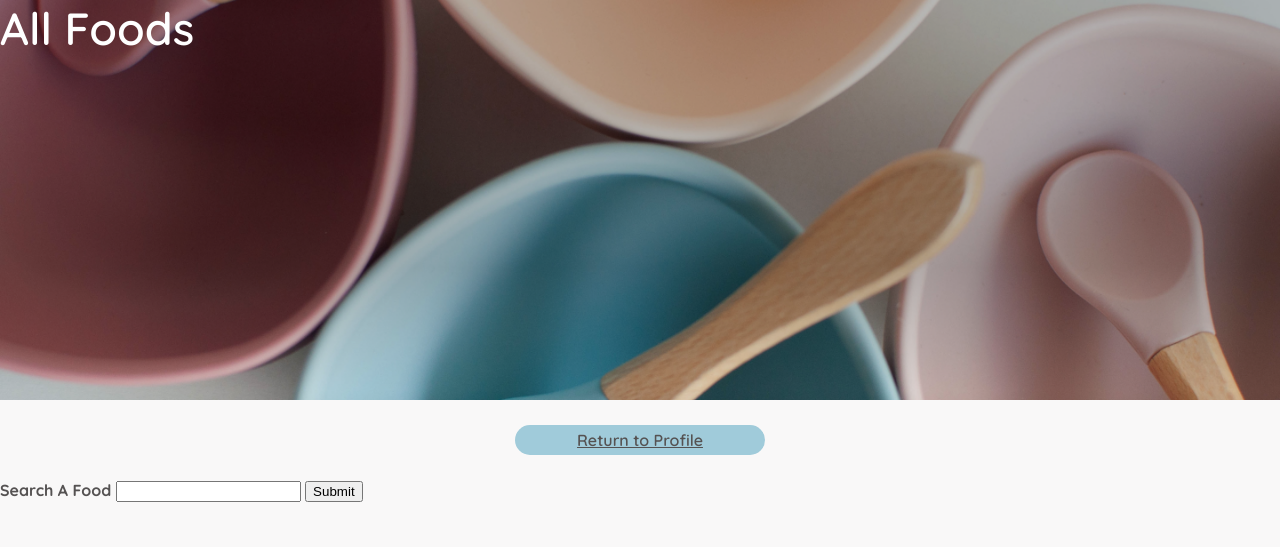
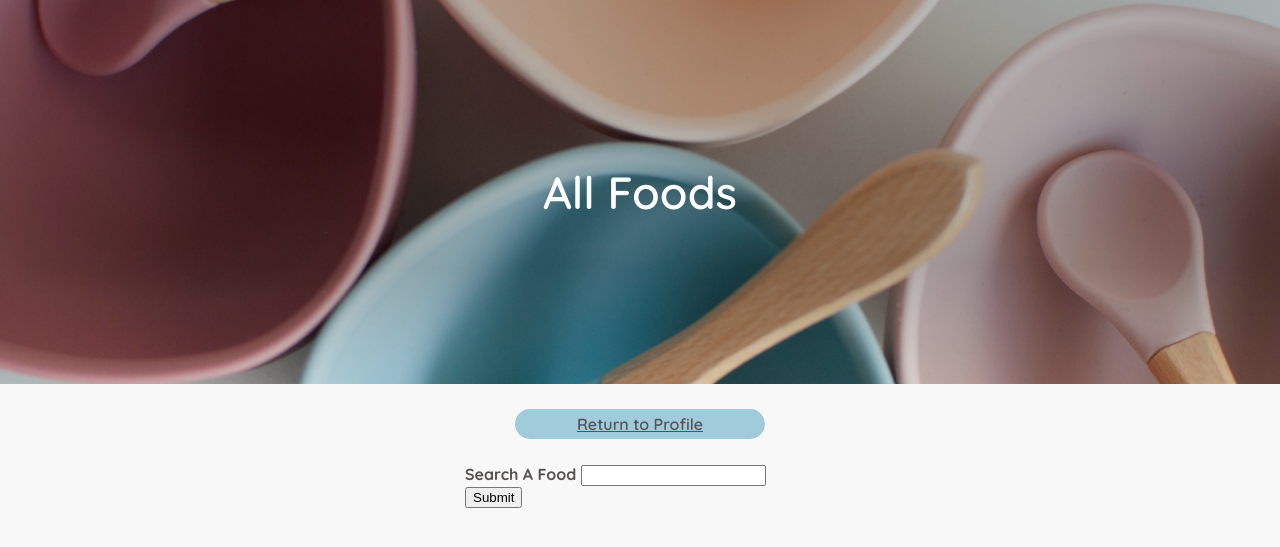
Before and after one commit to NicoleWilliams/baby-bites, a Flask app: page /foods in a window 1280 px wide. Shown: the top 547 px of the page. Run offline with Flask 2, Linux system fonts and the light colour scheme; data that the repository does not hold is empty.

Commit message:
finished styling

```diff
--- a/static/stylesheet.css
+++ b/static/stylesheet.css
@@ -11,8 +11,12 @@ body {
 .hero-image {
     background-image: url("blankspoons.png");
     background-size: cover;
-    height: 400px;
+    height: 30vw;
     position: relative;
+    display: flex;
+    flex-direction: column;
+    justify-content: center;
+    align-items: center;
 }
 
 .hero-text {
@@ -65,6 +69,10 @@ a {
 ul {
     margin: 0;
     list-style-type: none;
+}
+
+input:focus-visible {
+    outline: none
 }
 
 
@@ -181,7 +189,19 @@ table th {
     padding: 5px;
 }
 
+#food-list {
+    width: 280px;
+    text-align: left;
+    margin-left: auto;
+    margin-right: auto;
+}
 
+#search-form {
+    width: 350px;
+    text-align: left;
+    margin-left: auto;
+    margin-right: auto;
+}
 
 .homepage-input {
     display: flex;
```
Also changed, not shown: 1 other file.
